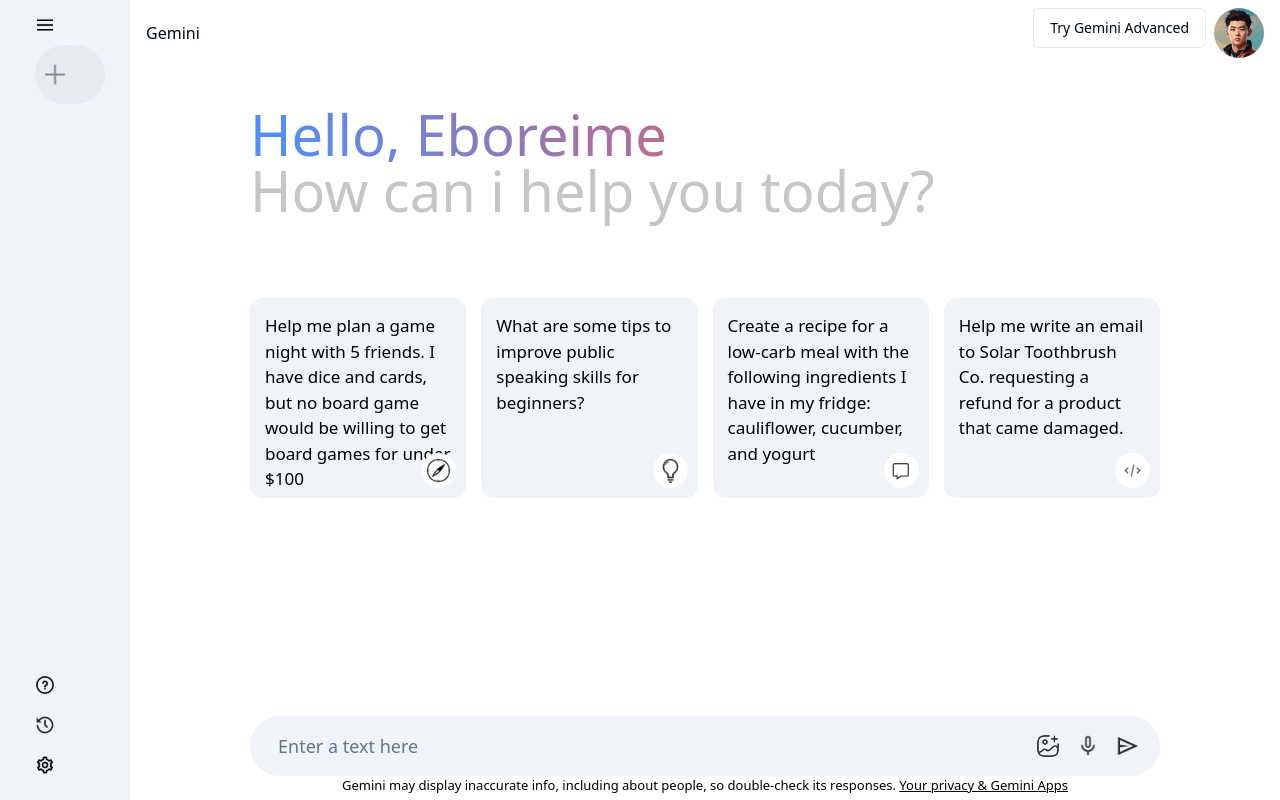
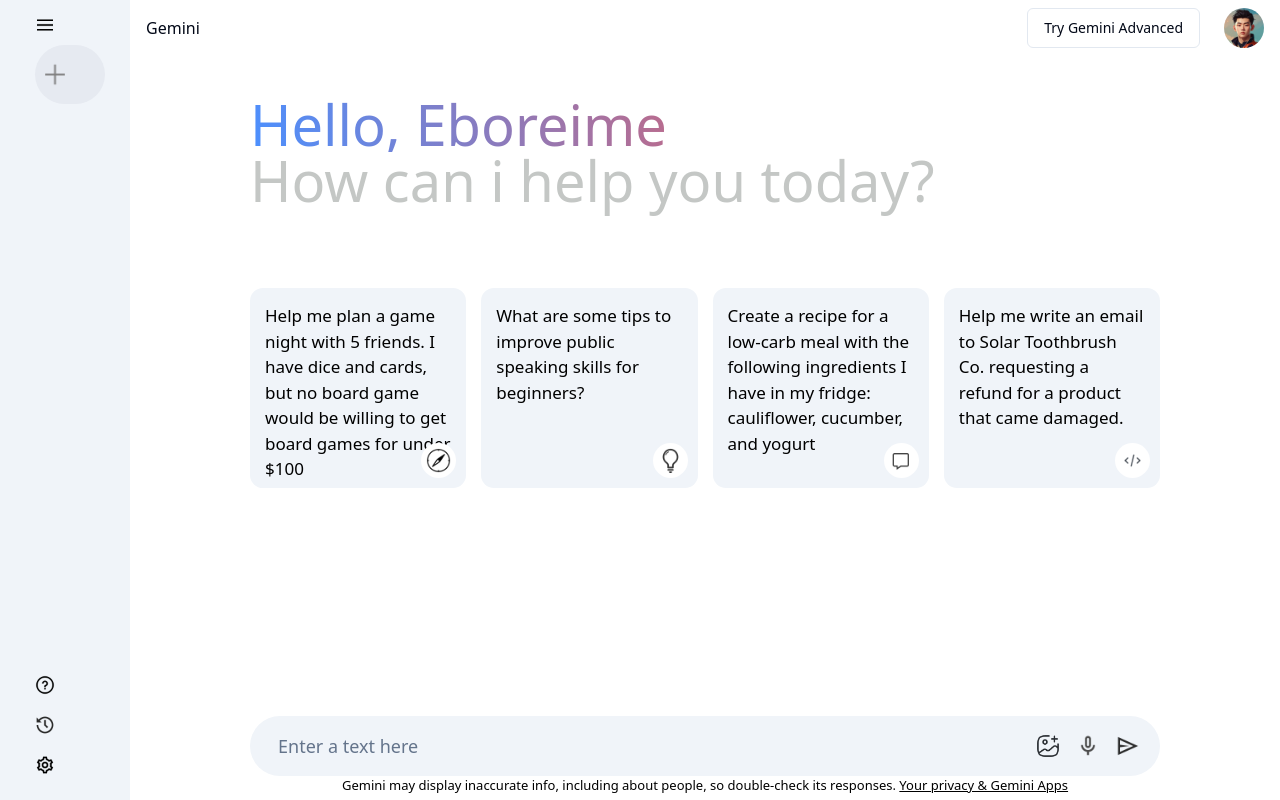
Before and after one commit to Tk-brainCodes/Gemini-clone, a React (Vite) app: page / in a window 1280 px wide. Built offline with nearby package versions, Linux system fonts and the light colour scheme.

Commit message:
feat: main body component

```diff
--- a/src/components/Main/Main.tsx
+++ b/src/components/Main/Main.tsx
@@ -21,12 +21,12 @@
           </DropdownMenuContent>
         </DropdownMenu>
 
-        <div className='flex gap-x-2'>
+        <div className='flex gap-x-6'>
           <Button variant='outline'>Try Gemini Advanced</Button>
           <img
             src={assets.user_icon}
             alt='user-profile-icon'
-            className='w-[50px] h-[50px] rounded-full'
+            className='w-[40px] h-[40px] rounded-full'
           />
         </div>
       </div>
```
